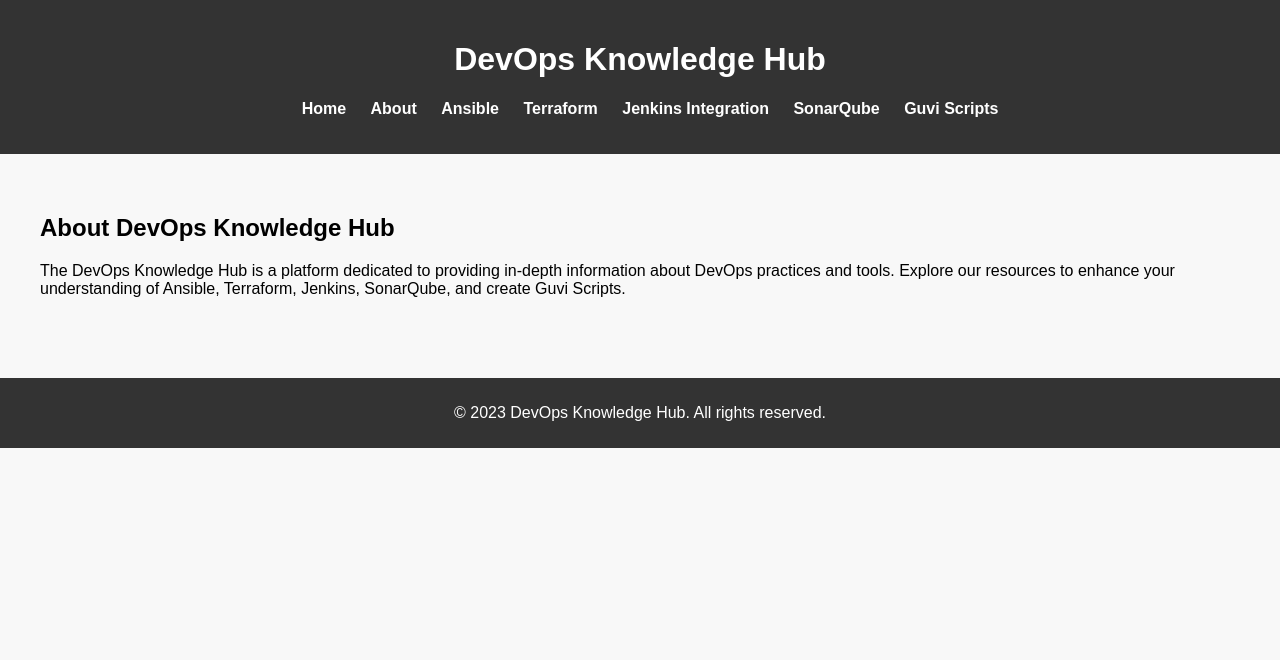
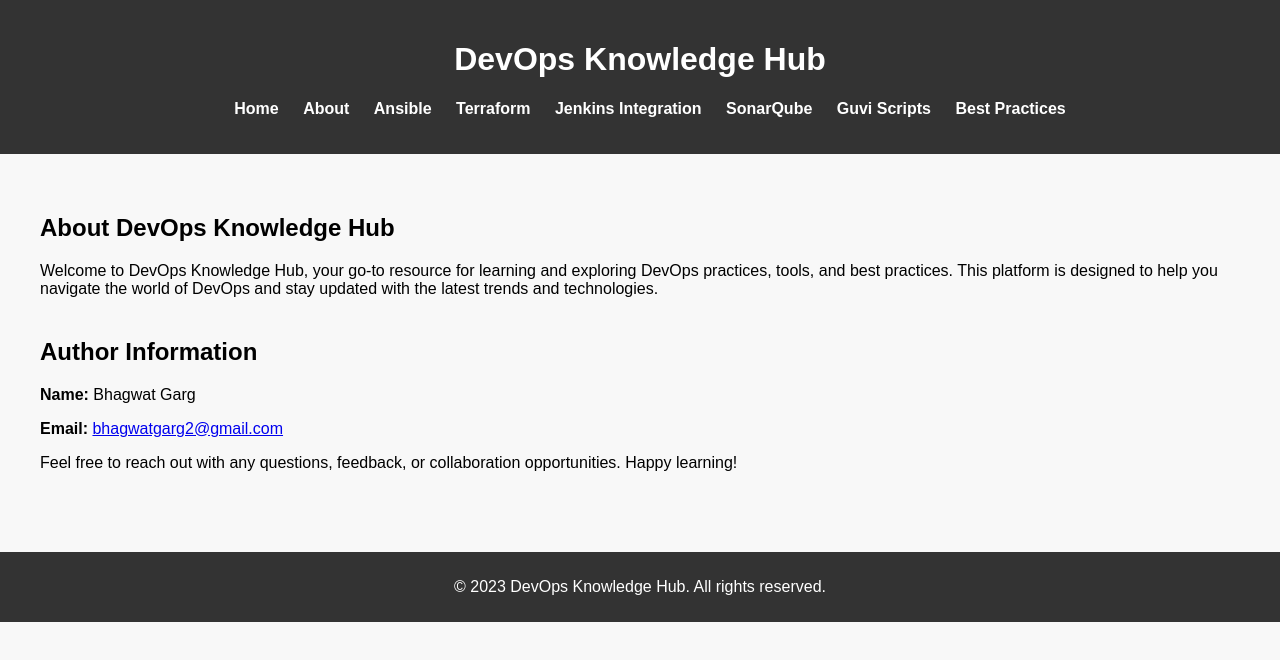
Before and after one commit to bhagwatgarg02/DevOps_webpage, a plain HTML site: page about.html in a window 1280 px wide. Drawn offline with Linux system fonts and the light colour scheme.

Commit message:
Update about.html

```diff
--- a/about.html
+++ b/about.html
@@ -3,7 +3,7 @@
 <head>
     <meta charset="UTF-8">
     <meta name="viewport" content="width=device-width, initial-scale=1.0">
-    <title>About DevOps Knowledge Hub</title>
+    <title>About - DevOps Knowledge Hub</title>
     <link rel="stylesheet" href="styles.css">
 </head>
 <body>
@@ -18,13 +18,21 @@
                 <li><a href="jenkins.html">Jenkins Integration</a></li>
                 <li><a href="sonarqube.html">SonarQube</a></li>
                 <li><a href="guvi-scripts.html">Guvi Scripts</a></li>
+                <li><a href="best-practices.html">Best Practices</a></li>
             </ul>
         </nav>
     </header>
     <main>
         <section>
             <h2>About DevOps Knowledge Hub</h2>
-            <p>The DevOps Knowledge Hub is a platform dedicated to providing in-depth information about DevOps practices and tools. Explore our resources to enhance your understanding of Ansible, Terraform, Jenkins, SonarQube, and create Guvi Scripts.</p>
+            <p>Welcome to DevOps Knowledge Hub, your go-to resource for learning and exploring DevOps practices, tools, and best practices. This platform is designed to help you navigate the world of DevOps and stay updated with the latest trends and technologies.</p>
+        </section>
+
+        <section>
+            <h2>Author Information</h2>
+            <p><strong>Name:</strong> Bhagwat Garg</p>
+            <p><strong>Email:</strong> <a href="mailto:bhagwatgarg2@gmail.com">bhagwatgarg2@gmail.com</a></p>
+            <p>Feel free to reach out with any questions, feedback, or collaboration opportunities. Happy learning!</p>
         </section>
     </main>
     <footer>
```
